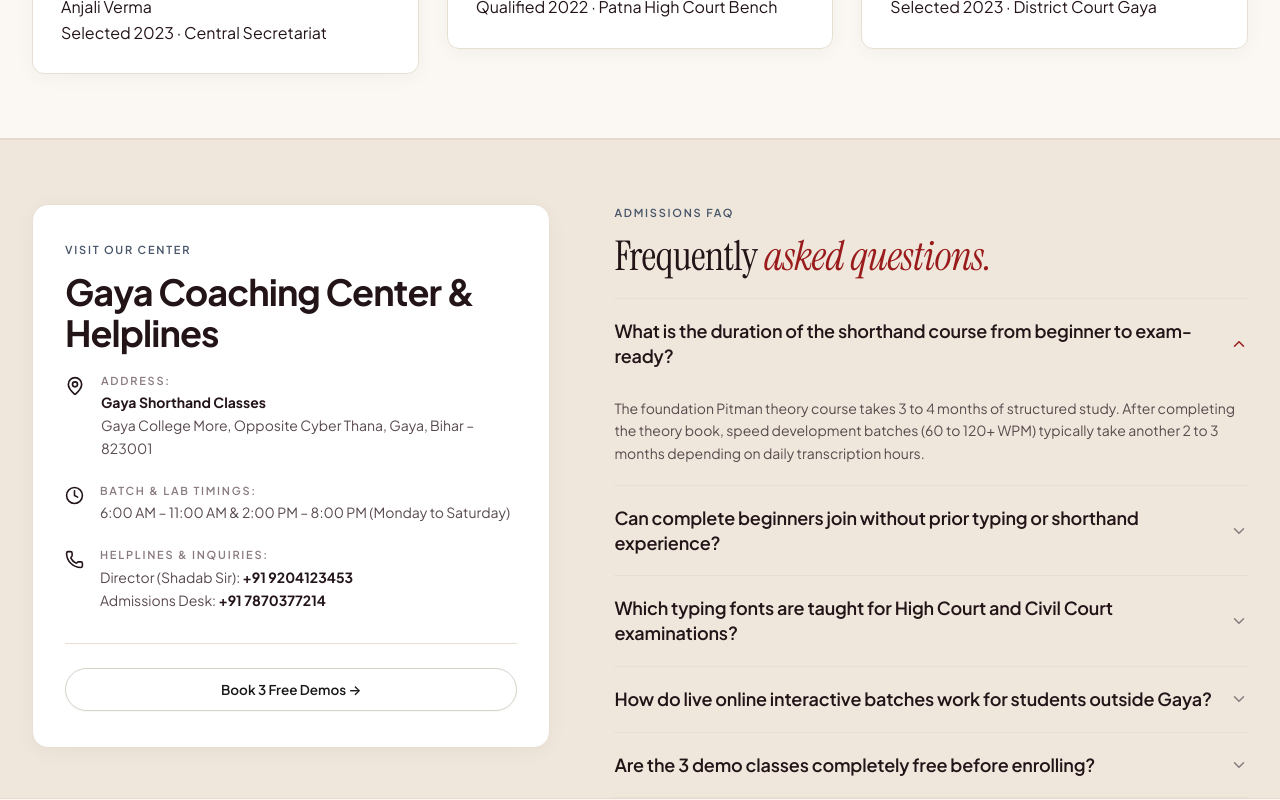
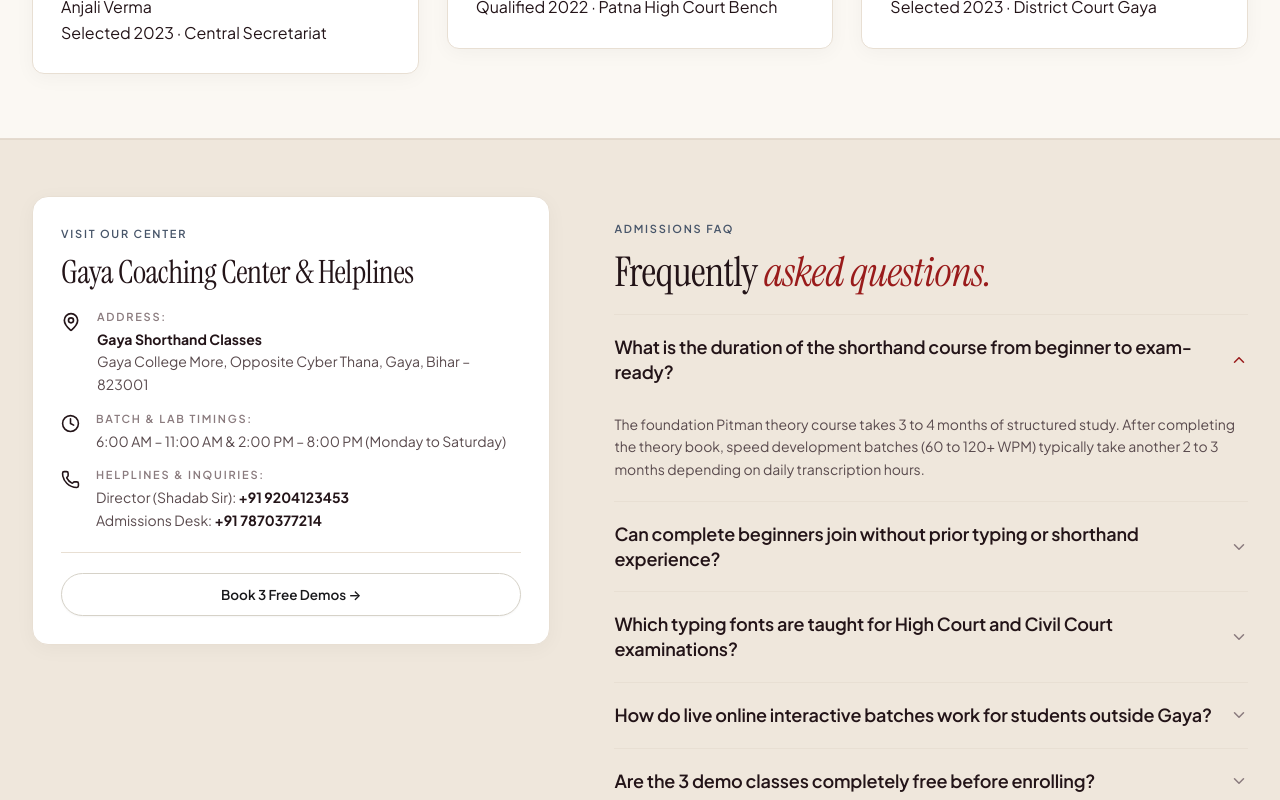
Before and after one commit to codemonkx/shorthandplus, a React (Vite) app: page / in a window 1280 px wide. Shown: the part 3080-3880 px from the top of the page. Built offline with nearby package versions, Linux system fonts and the light colour scheme; no server answers.

Commit message:
feat(faq): optically align Gaya center card baseline, tighten padding, balance breathing room, and match heading to Instrument Serif

```diff
--- a/src/landing-redesign.css
+++ b/src/landing-redesign.css
@@ -1673,14 +1673,14 @@
    ========================================================================== */
 
 .sp-center-faq-section {
-  padding-top: 3.5rem;
+  padding: 4rem 0 !important;
   background-color: #EFE7DC !important;
   border-top: 1px solid #E3D9CC !important;
 }
 
 @media (min-width: 1024px) {
   .sp-center-faq-section {
-    padding-top: 4rem;
+    padding: 5rem 0 !important;
   }
 }
 
@@ -1703,11 +1703,17 @@
   background-color: #FFFFFF !important;
   border: 1px solid #E8DFD3 !important;
   border-radius: 16px;
-  padding: 2.25rem 2rem;
+  padding: 1.75rem !important;
   text-align: left;
   box-shadow: 0 4px 20px rgba(35, 20, 24, 0.04) !important;
 }
 
+@media (min-width: 1024px) {
+  .sp-center-card {
+    margin-top: -1.5rem !important;
+  }
+}
+
 .sp-center-heading {
   margin: 0 0 1.5rem;
 }
@@ -1715,8 +1721,8 @@
 .sp-center-info-list {
   display: flex;
   flex-direction: column;
-  gap: 1.5rem;
-  margin-bottom: 2rem;
+  gap: 1rem !important;
+  margin-bottom: 1.25rem !important;
 }
 
 .sp-center-info-row {
@@ -1747,7 +1753,8 @@
 
 .sp-center-action-row {
   border-top: 1px solid var(--sp-border-subtle);
-  padding-top: 1.5rem;
+  padding-top: 1.25rem !important;
+  margin-top: 1.25rem !important;
 }
 
 /* Right: Interactive FAQ Accordion */
--- a/src/views/LandingPage.jsx
+++ b/src/views/LandingPage.jsx
@@ -2201,22 +2201,34 @@ export default function LandingPage({
       {/* =========================================================================
           SECTION 7: COMPACT CENTER DETAILS + FAQ SPLIT
           ========================================================================= */}
-      <section className="sp-center-faq-section bg-[#EFE7DC] border-t border-[#E3D9CC]">
+      <section className="sp-center-faq-section bg-[#EFE7DC] border-t border-[#E3D9CC] py-16 lg:py-20">
         <div className="sp-container">
 
           <div className="sp-center-faq-grid">
 
             {/* Left Column: Center Location & Helplines (Soft Ivory #F7F5F0) */}
             <FadeUp>
-              <div className="sp-center-card bg-[#FFFFFF] border border-[#E8DFD3] rounded-2xl">
+              <div className="sp-center-card bg-[#FFFFFF] border border-[#E8DFD3] rounded-2xl p-7 lg:-mt-6 shadow-[0_4px_20px_rgba(35,20,24,0.04)]">
                 <span className="sp-section-eyebrow text-[11px] font-semibold uppercase tracking-[0.16em] text-[#594A4D]">
                   VISIT OUR CENTER
                 </span>
-                <h2 className="sp-section-h2" style={{ textAlign: 'left', marginBottom: '1.25rem' }}>
+                <h2
+                  className="sp-section-h2 font-serif font-normal text-3xl lg:text-[2.2rem] leading-[1.1] tracking-[-0.015em] text-[#231418]"
+                  style={{
+                    fontFamily: "'Instrument Serif', Georgia, serif",
+                    fontSize: 'clamp(1.75rem, 2.5vw, 2.2rem)',
+                    fontWeight: 400,
+                    lineHeight: 1.1,
+                    letterSpacing: '-0.015em',
+                    color: '#231418',
+                    textAlign: 'left',
+                    marginBottom: '1.25rem'
+                  }}
+                >
                   Gaya Coaching Center &amp; Helplines
                 </h2>
 
-                <div className="sp-center-info-list">
+                <div className="sp-center-info-list space-y-4">
 
                   <div className="sp-center-info-row">
                     <MapPin size={20} className="sp-center-info-icon" />
@@ -2253,7 +2265,7 @@ export default function LandingPage({
                 </div>
 
                 {/* Secondary Button */}
-                <div className="sp-center-action-row">
+                <div className="sp-center-action-row mt-5 pt-5">
                   <motion.button
                     type="button"
                     whileHover={{ scale: 1.02 }}
```
